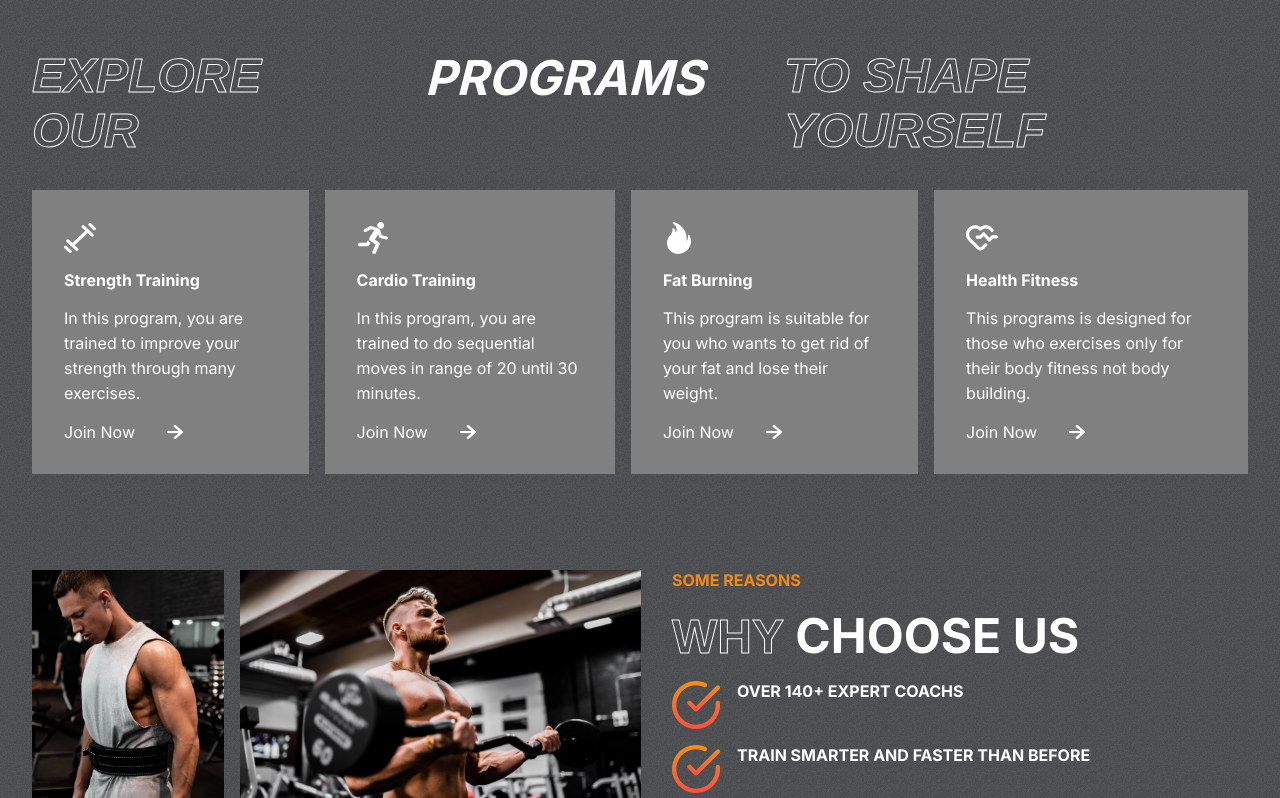
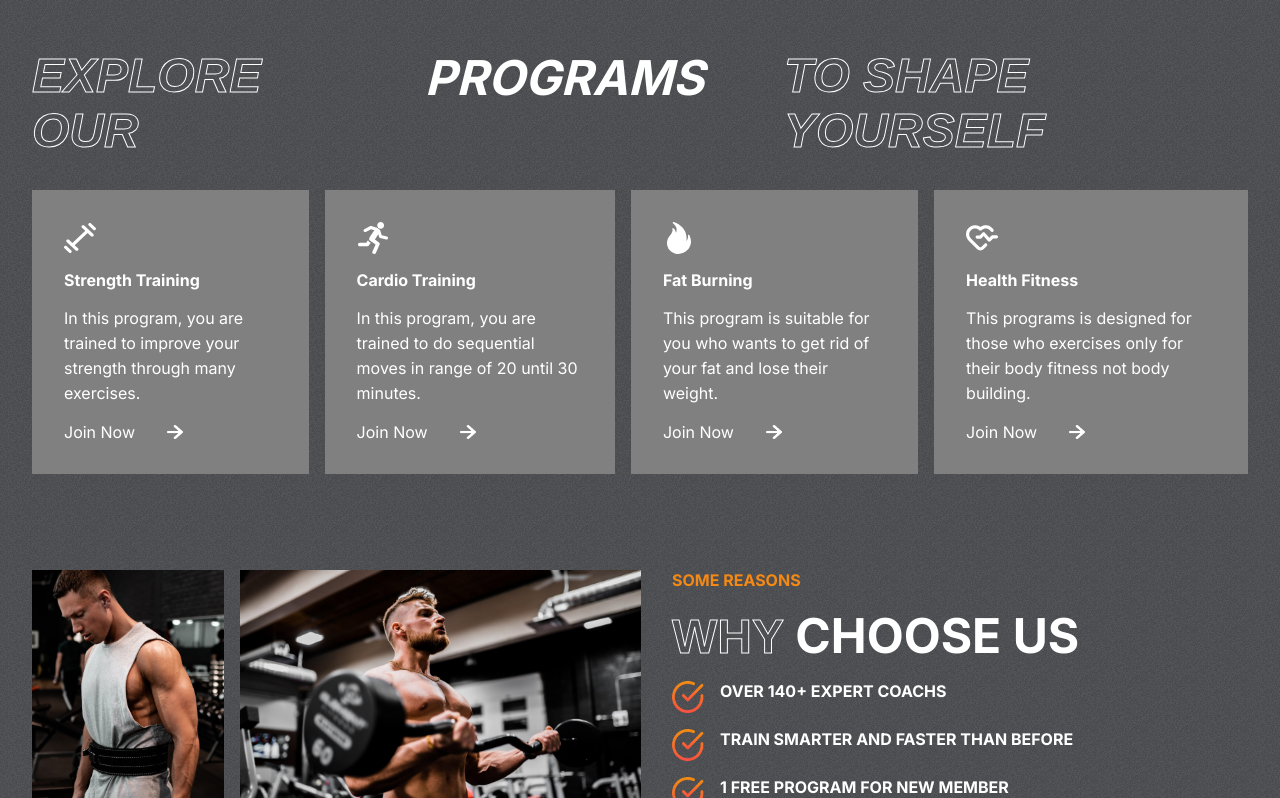
Before and after one commit to pallab17/Fithelp.o, a React (Create React App) app: page / in a window 1280 px wide. Shown: the part 769-1567 px from the top of the page. Built offline with nearby package versions, Linux system fonts and the light colour scheme.

Commit message:
files updated

```diff
--- a/src/components/Reasons/Reasons.css
+++ b/src/components/Reasons/Reasons.css
@@ -74,3 +74,7 @@
     font-size: 1rem;
     gap: 1rem;
 }
+.details-r>div>img{
+    height: 2rem;
+    width: 2rem;
+}
```
